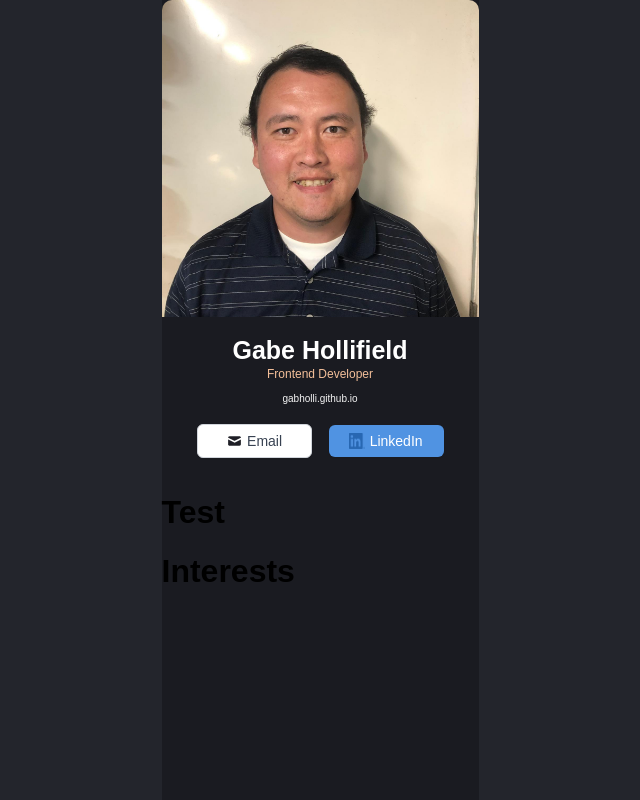
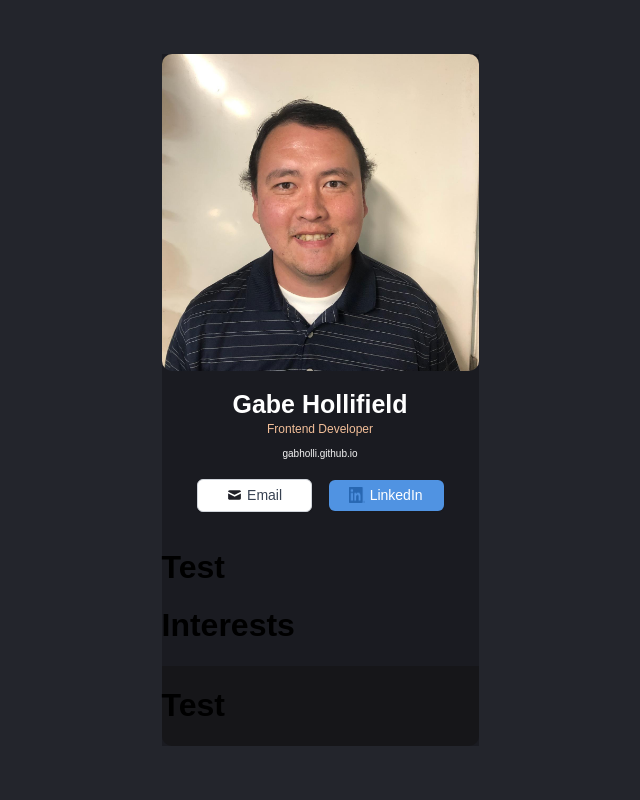
Before and after one commit to gabholli/digital-business-card, a React (Create React App) app: page / in a window 1280 px wide. Shown: the top 800 px of the page, without its empty margins (320-960 px from the left). Built offline with nearby package versions, Linux system fonts and the light colour scheme.

Commit message:
Centered content in in middle of screen

```diff
--- a/src/App.css
+++ b/src/App.css
@@ -9,6 +9,10 @@ body {
   margin: 0;
   font-family: Arial, Helvetica, sans-serif;
   background-color: #23252C;
+  display: flex;
+  height: 100vh;
+  justify-content: center;
+  align-items: center;
 }
 
 .main-container {
@@ -28,7 +32,7 @@ body {
   height: 317px;
   width: 317px;
   object-fit: cover;
-  border-radius: 10px 10px 0px 0px;
+  border-radius: 10px;
 }
 
 .info-container>h2,
@@ -103,7 +107,7 @@ body {
 }
 
 .about-container {
-  height: 399px;
+  /* height: 399px; */
   /* background-color: yellow; */
 }
 
```
